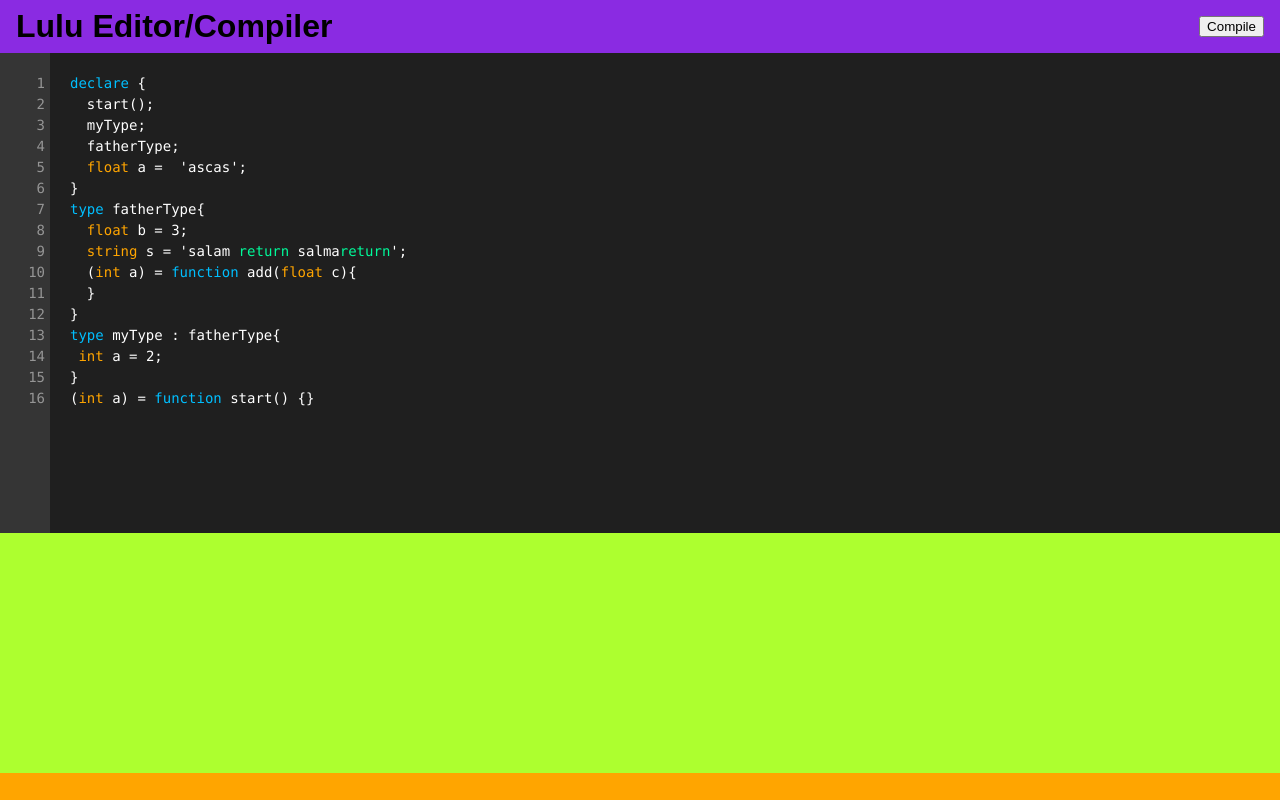
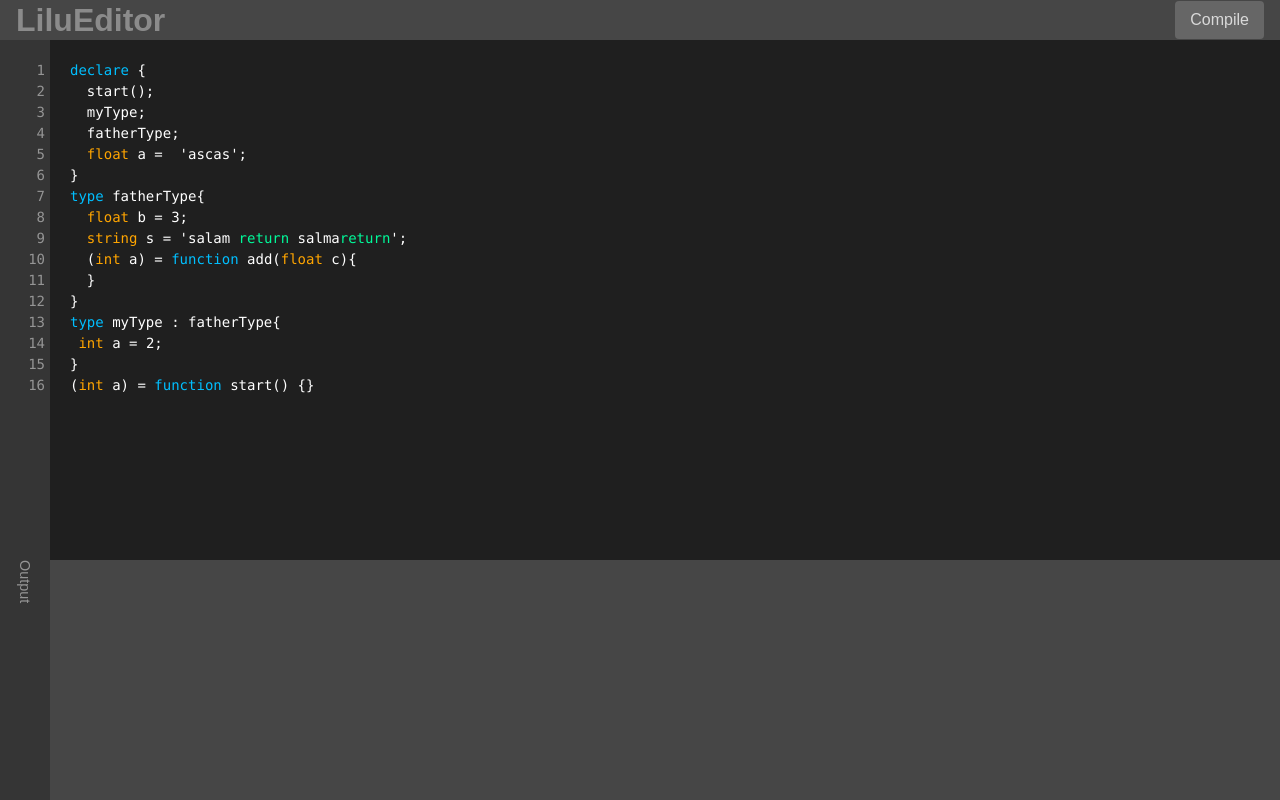
Before and after one commit to thantez/lilulang, a website: page editor/index.html in a window 1280 px wide. Drawn offline with Linux system fonts and the light colour scheme.

Commit message:
Improved UI

```diff
--- a/editor/index.html
+++ b/editor/index.html
@@ -5,14 +5,14 @@
   <meta charset="UTF-8">
   <meta name="viewport" content="width=device-width, initial-scale=1.0">
   <meta http-equiv="X-UA-Compatible" content="ie=edge">
-  <title>Lulu Editor/Compiler</title>
+  <title>Lilu Editor and Compiler</title>
   <link rel="stylesheet" href="style.css">
 </head>
 
 <body>
   <div class="container">
     <header class="header">
-      <h1>Lulu Editor/Compiler</h1>
+      <h1>LiluEditor</h1>
       <div class="btn-list">
         <button id="compile-btn">Compile</button>
       </div>
@@ -30,6 +30,7 @@
     </div>
 
     <div class="output-container">
+      <p class="output-header">Output</p>
       <pre id="output"></pre>
     </div>
   </div>
--- a/editor/style.css
+++ b/editor/style.css
@@ -11,7 +11,6 @@ html {
 body {
   margin: 0;
   height: 100%;
-  background: orange;
   font-family: sans-serif;
 }
 
@@ -20,10 +19,25 @@ body {
   justify-content: space-between;
   align-items: center;
   padding: 0.5rem 1rem;
-  background: blueviolet;
+  background: #464646;
+  color: #8b8b8b;
+  height: 5vh;
 }
 .header h1 {
   margin: 0;
+}
+
+#compile-btn {
+  padding: 10px 15px;
+  font-size: 1rem;
+  border-radius: 4px;
+  background: hsl(0, 0%, 40%);
+  color: hsl(0, 0%, 85%);
+  border: none;
+  cursor: pointer;
+}
+#compile-btn:hover {
+  background: hsl(0, 0%, 45%);
 }
 
 .editor {
@@ -35,8 +49,8 @@ body {
   width: 50px;
   text-align: right;
   background: #353535;
-  color: rgb(149, 149, 149);
-  height: 60vh;
+  color: #959595;
+  height: 65vh;
   font-size: 14px;
   font-family: Consolas, Liberation Mono, Courier, monospace;
   line-height: 21px;
@@ -46,7 +60,7 @@ body {
   position: relative;
   background: #1f1f1f !important;
   overflow: auto;
-  height: 60vh;
+  height: 65vh;
   width: calc(100% - 50px);
 }
 
@@ -60,7 +74,7 @@ code {
   padding: 20px;
 
   width: 100%;
-  height: 60vh;
+  height: 65vh;
 
   outline: 0;
   border: 0;
@@ -93,15 +107,18 @@ code {
 }
 
 textarea::-webkit-scrollbar,
-code::-webkit-scrollbar{
+code::-webkit-scrollbar,
+#output::-webkit-scrollbar {
   width: 10px;
 }
 textarea::-webkit-scrollbar-track,
-code::-webkit-scrollbar-track {
+code::-webkit-scrollbar-track,
+#output::-webkit-scrollbar-track {
   background: rgb(82, 82, 82);
 }
 textarea::-webkit-scrollbar-thumb,
-code::-webkit-scrollbar-thumb {
+code::-webkit-scrollbar-thumb,
+#output::-webkit-scrollbar-thumb {
   background-color: rgb(161, 161, 161);
 }
 
@@ -114,9 +131,26 @@ code::-webkit-scrollbar-thumb {
   display: none;
 }
 
+.output-container {
+  display: flex;
+  background: #464646;
+}
+.output-header {
+  margin: 0;
+  width: 50px;
+  line-height: 50px;
+  background: #353535;
+  color: #959595;
+  font-size: 0.9rem;
+  writing-mode: vertical-rl;
+  text-orientation: mixed;
+}
 #output {
   margin: 0;
   padding: 20px;
   height: 30vh;
-  background: greenyellow;
+  width: 100%;
+  color: #b8b8b8;
+  font-size: 1.2rem;
+  overflow-y: scroll;
 }
```
